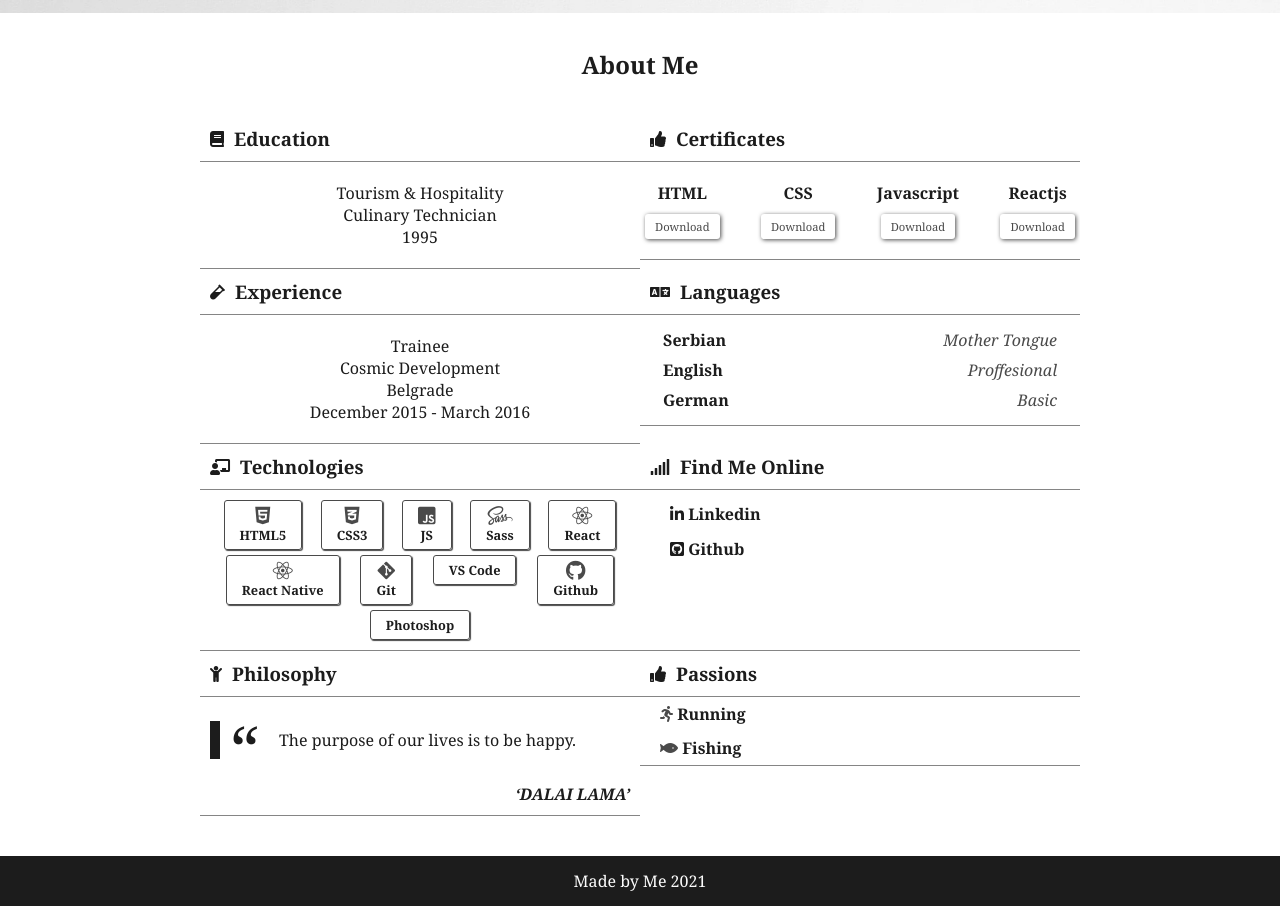
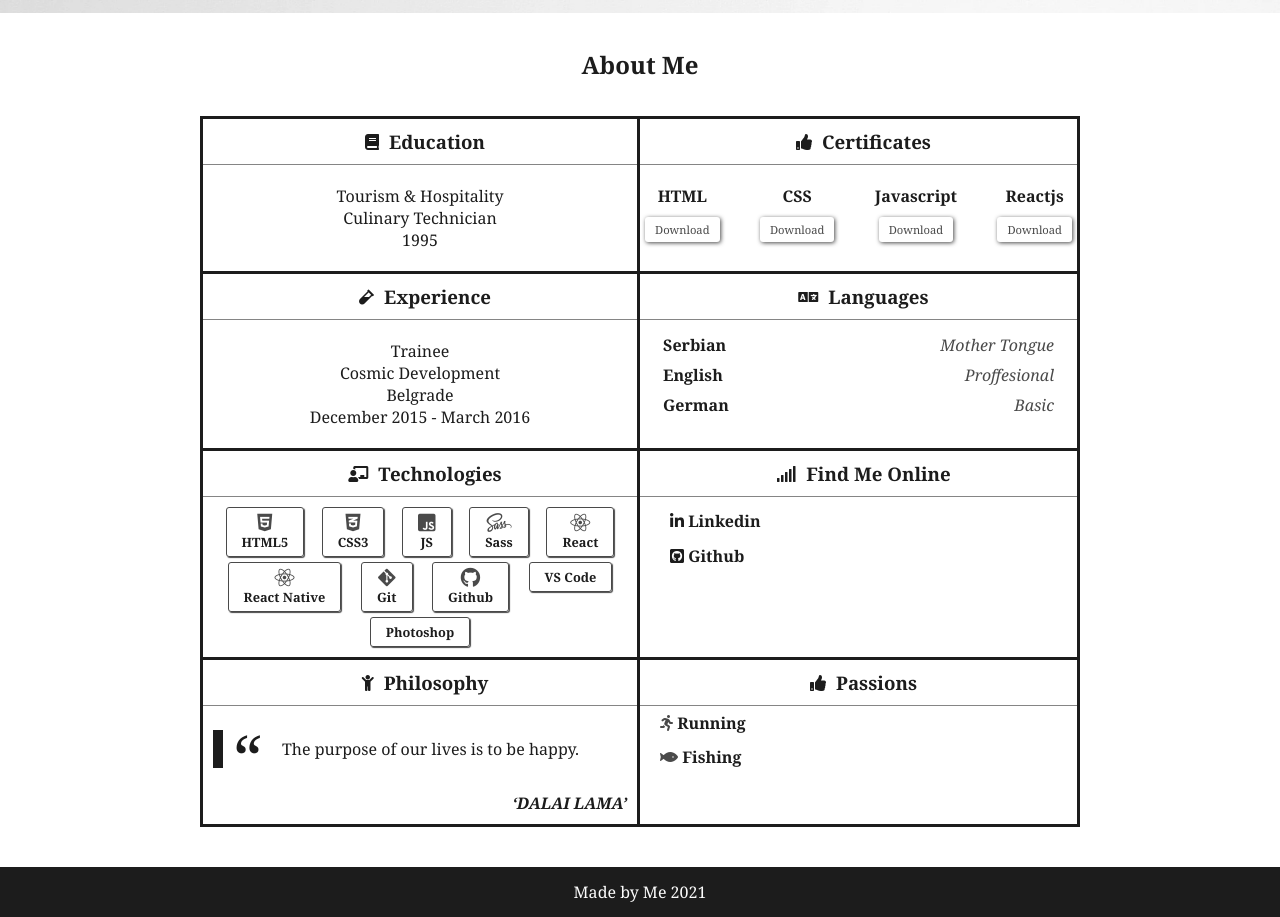
Before and after one commit to lennard978/new, a website: page index.html in a window 1280 px wide. Shown: the part 787-1704 px from the top of the page. Drawn offline with Linux system fonts and the light colour scheme.

Commit message:
Making for desktop

```diff
--- a/css/style.scss
+++ b/css/style.scss
@@ -425,18 +425,49 @@ body {
       }
       .education {
         grid-column: 2/3;
+
+        .title {
+          justify-content: center;
+        }
+        .content {
+          border-bottom: none;
+        }
       }
       .certificates {
         grid-column: 2/3;
+        .title {
+          justify-content: center;
+        }
+        .content {
+          border-bottom: none;
+        }
       }
       .experience {
         grid-column: 2/3;
+        .title {
+          justify-content: center;
+        }
+        .content {
+          border-bottom: none;
+        }
       }
       .languages {
         grid-column: 2/3;
+        .title {
+          justify-content: center;
+        }
+        .content {
+          border-bottom: none;
+        }
       }
       .technologies {
         grid-column: 2/3;
+        .title {
+          justify-content: center;
+        }
+        .content {
+          border-bottom: none;
+        }
         ul {
           display: grid;
           grid-template-columns: repeat(4, auto);
@@ -450,12 +481,30 @@ body {
       }
       .online {
         grid-column: 2/3;
+        .title {
+          justify-content: center;
+        }
+        .content {
+          border-bottom: none;
+        }
       }
       .philosophy {
         grid-column: 2/3;
+        .title {
+          justify-content: center;
+        }
+        .content {
+          border-bottom: none;
+        }
       }
       .passion {
         grid-column: 2/3;
+        .title {
+          justify-content: center;
+        }
+        .content {
+          border-bottom: none;
+        }
       }
     }
   }
@@ -478,6 +527,9 @@ body {
       .education {
         grid-column: 2/3;
         grid-row: 2/3;
+        border-right: 3px solid var(--global-dark);
+        border-left: 3px solid var(--global-dark);
+        border-top: 3px solid var(--global-dark);
         .open {
           display: none;
         }
@@ -488,6 +540,8 @@ body {
       .certificates {
         grid-column: 3/4;
         grid-row: 2/3;
+        border-right: 3px solid var(--global-dark);
+        border-top: 3px solid var(--global-dark);
         .open {
           display: none;
         }
@@ -498,6 +552,9 @@ body {
       .experience {
         grid-column: 2/3;
         grid-row: 3/4;
+        border-right: 3px solid var(--global-dark);
+        border-left: 3px solid var(--global-dark);
+        border-top: 3px solid var(--global-dark);
         .open {
           display: none;
         }
@@ -508,6 +565,8 @@ body {
       .languages {
         grid-column: 3/4;
         grid-row: 3/4;
+        border-right: 3px solid var(--global-dark);
+        border-top: 3px solid var(--global-dark);
         .open {
           display: none;
         }
@@ -518,6 +577,9 @@ body {
       .technologies {
         grid-column: 2/3;
         grid-row: 4/5;
+        border-right: 3px solid var(--global-dark);
+        border-left: 3px solid var(--global-dark);
+        border-top: 3px solid var(--global-dark);
         .open {
           display: none;
         }
@@ -528,6 +590,8 @@ body {
       .online {
         grid-column: 3/4;
         grid-row: 4/5;
+        border-right: 3px solid var(--global-dark);
+        border-top: 3px solid var(--global-dark);
         .open {
           display: none;
         }
@@ -544,6 +608,7 @@ body {
       .philosophy {
         grid-column: 2/3;
         grid-row: 5/6;
+        border: 3px solid var(--global-dark);
         .open {
           display: none;
         }
@@ -554,6 +619,9 @@ body {
       .passion {
         grid-column: 3/4;
         grid-row: 5/6;
+        border-right: 3px solid var(--global-dark);
+        border-bottom: 3px solid var(--global-dark);
+        border-top: 3px solid var(--global-dark);
         .open {
           display: none;
         }
--- a/index.html
+++ b/index.html
@@ -7,7 +7,7 @@
   <meta name="viewport" content="width=device-width, initial-scale=1.0" />
   <meta name="author" content="Nenad Sparavalo" />
   <meta name="description" content="Portfolio website create for purpose to promote myself." />
-  <meta property="og:image" content="https://developer.mozilla.org/static/img/opengraph-logo.png" />
+  <meta property="og:image" content="" />
   <meta property="og:description" content="Portfolio website create for purpose to promote myself." />
   <meta property="og:title" content="Portfolio Nenad Sparavalo" />
 
@@ -171,10 +171,10 @@
             <p><i class="fab fa-git-alt"></i> Git</p>
           </li>
           <li>
-            <p>VS Code</p>
+            <p><i class="fab fa-github"></i> Github</p>
           </li>
           <li>
-            <p><i class="fab fa-github"></i> Github</p>
+            <p>VS Code</p>
           </li>
           <li>
             <p>Photoshop</p>
```
Also changed, not shown: css/style.css, 1 other file.
